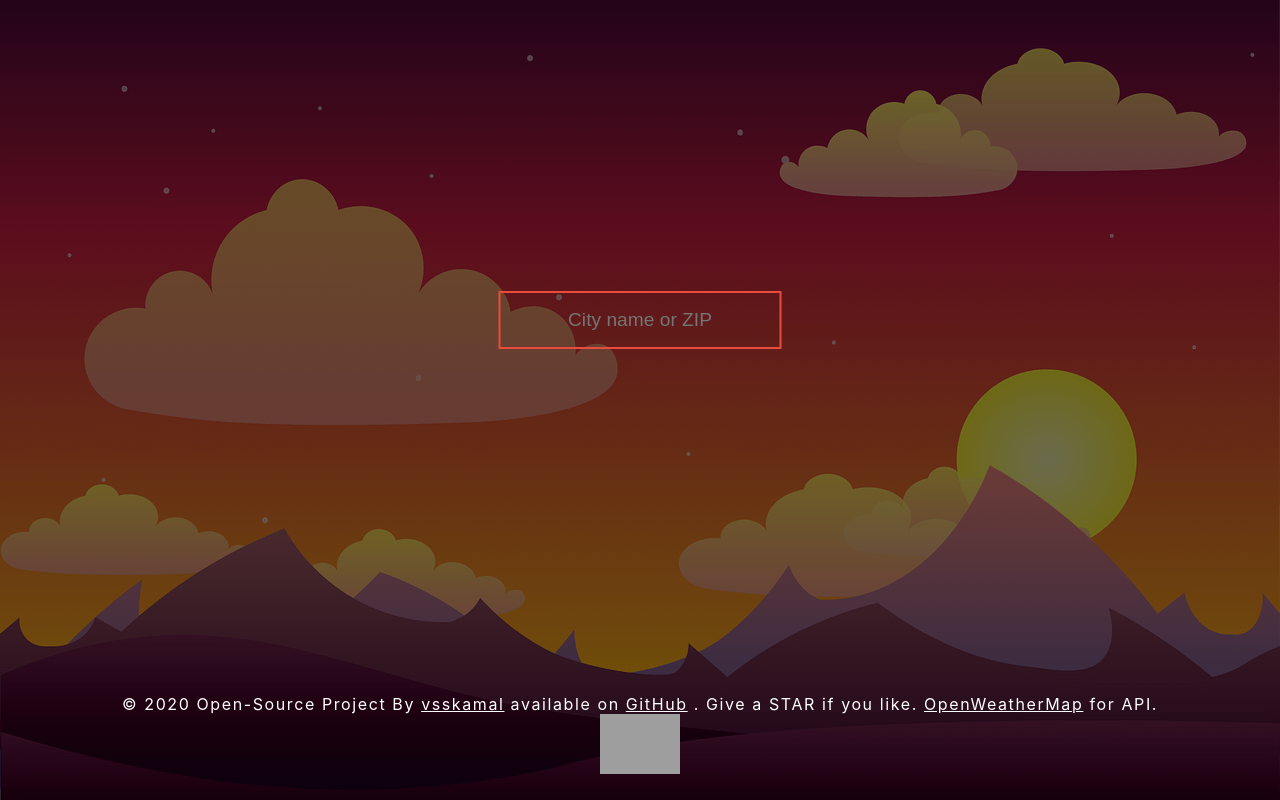
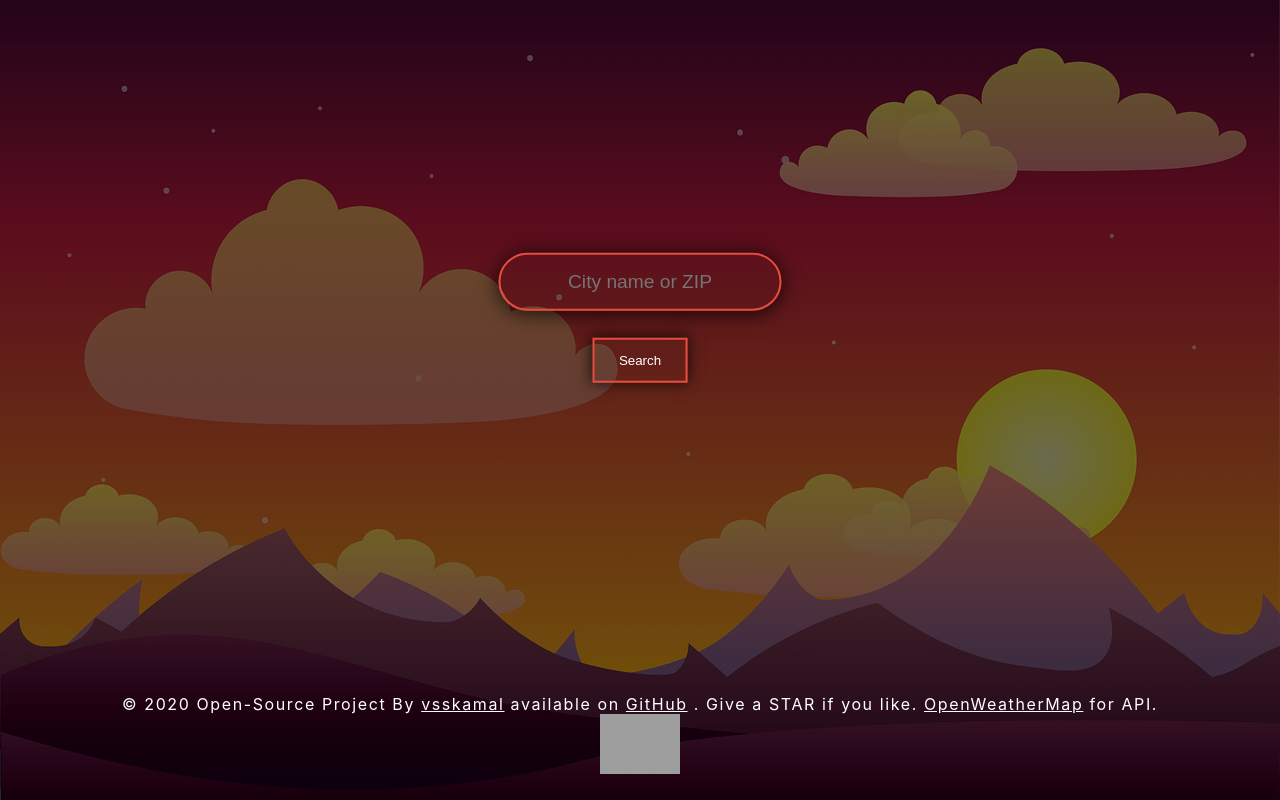
Before and after one commit to srisaikamal/React-Weather-App, a React (Create React App) app: page / in a window 1280 px wide. Built offline with nearby package versions, Linux system fonts and the light colour scheme; grey boxes are pictures that could not be loaded.

Commit message:
added a button

```diff
--- a/src/components/weather.js
+++ b/src/components/weather.js
@@ -2,6 +2,7 @@ import React, { useState } from "react";
 import axios from "axios";
 import "./weather.scss";
 import CountUp from "react-countup";
+
 const Weather = () => {
   const API_URL = "api.openweathermap.org/data/2.5/weather?q=";
   const API_KEY = "6f2c94ef51e1b547322d11fac29402b0";
@@ -14,9 +15,15 @@ const Weather = () => {
         .get(`https://${API_URL}${query}&units=metric&appid=${API_KEY}`)
         .then((result) => {
           setWeather(result);
-          console.log(result.data);
         });
     }
+  };
+  const fetchDataButton = () => {
+    axios
+      .get(`https://${API_URL}${query}&units=metric&appid=${API_KEY}`)
+      .then((result) => {
+        setWeather(result);
+      });
   };
 
   return (
@@ -32,6 +39,9 @@ const Weather = () => {
           onKeyPress={fetchData}
           placeholder="City name or ZIP"
         />
+        <button onClick={fetchDataButton} className="button">
+          Search
+        </button>
 
         {typeof mainweather.data != "undefined" ? (
           <div className="center">
--- a/src/components/weather.scss
+++ b/src/components/weather.scss
@@ -25,7 +25,17 @@
     background: none;
     border: 2px solid #e74c3c;
     color: white;
+    -webkit-box-shadow: 0px 2px 20px 1px rgba(0, 0, 0, 0.75);
+    -moz-box-shadow: 0px 2px 20px 1px rgba(0, 0, 0, 0.75);
+    box-shadow: 0px 2px 20px 1px rgba(0, 0, 0, 0.75);
     transition: all 0.5s;
+    border-radius: 50px;
+
+    &:focus {
+      outline: none;
+      box-shadow: 0 1rem 2rem rgba(black, 0.1);
+      border-bottom: 3px solid #e74c3c;
+    }
 
     &:hover {
       border: 3px solid #e74c3c;
@@ -38,6 +48,9 @@
     padding: 2rem;
     border-radius: 3rem;
     background-color: rgba(0, 0, 0, 0.514);
+    -webkit-box-shadow: 0px 2px 20px 1px rgba(0, 0, 0, 0.75);
+    -moz-box-shadow: 0px 2px 20px 1px rgba(0, 0, 0, 0.75);
+    box-shadow: 0px 2px 20px 1px rgba(0, 0, 0, 0.75);
   }
 
   &--country,
@@ -70,3 +83,24 @@
   margin: 0 auto;
   width: 5rem;
 }
+
+.button {
+  margin: 0 auto;
+  margin-top: 2rem;
+  display: block;
+  padding: 0.8rem 1.5rem;
+  background: none;
+  outline: none;
+  border: 2px solid #e74c3c;
+  color: white;
+  transform: translateY(-5px);
+  box-shadow: -1px -1px 14px 1px rgba(0, 0, 0, 0.75);
+  transition: all 0.3s;
+
+  &:hover {
+    background: white;
+    color: black;
+    border: 2px solid white;
+    transform: translateY(-2px);
+  }
+}
```
